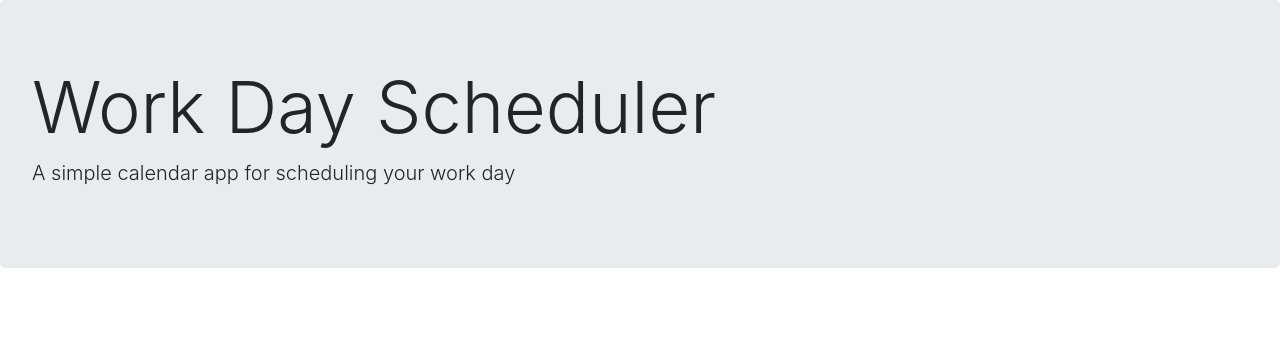
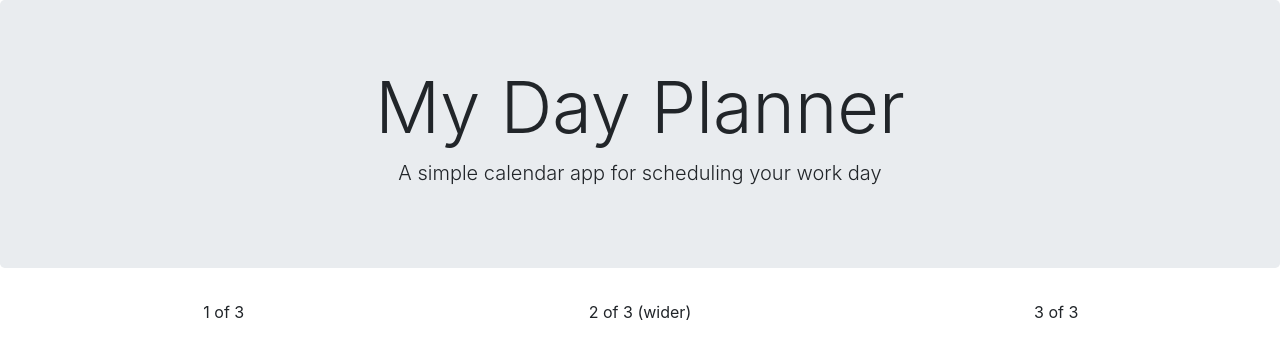
Before and after one commit to EMtheDM/Day_Planner, a plain HTML site: page index.html in a window 1280 px wide. Drawn offline with nearby package versions, Linux system fonts and the light colour scheme.

Commit message:
added bootstrap grid

```diff
--- a/index.html
+++ b/index.html
@@ -14,12 +14,27 @@
 
   <body>
     <header class="jumbotron">
-      <h1 class="display-3">Work Day Scheduler</h1>
+      <div class="container text-center">
+      <h1 class="display-3">My Day Planner</h1>
       <p class="lead">A simple calendar app for scheduling your work day</p>
       <p id="currentDay" class="lead"></p>
+      </div>
     </header>
-    <div class="container">
-      <!-- Timeblocks go here -->
+
+    <div class="container text-center">
+      <div class="container">
+      <div class="row">
+        <div class="col">
+          1 of 3
+        </div>
+        <div class="col-6">
+          2 of 3 (wider)
+        </div>
+        <div class="col">
+          3 of 3
+        </div>
+      </div>
+      </div>
     </div>
 
     <script src="https://cdnjs.cloudflare.com/ajax/libs/jquery/3.2.1/jquery.min.js"></script>
```
